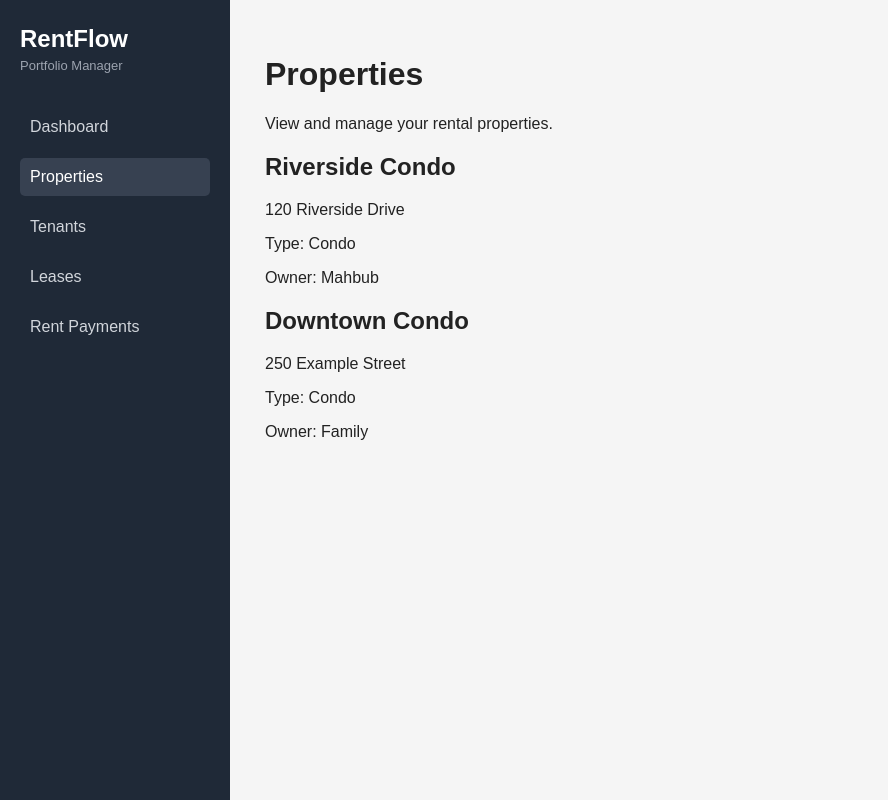
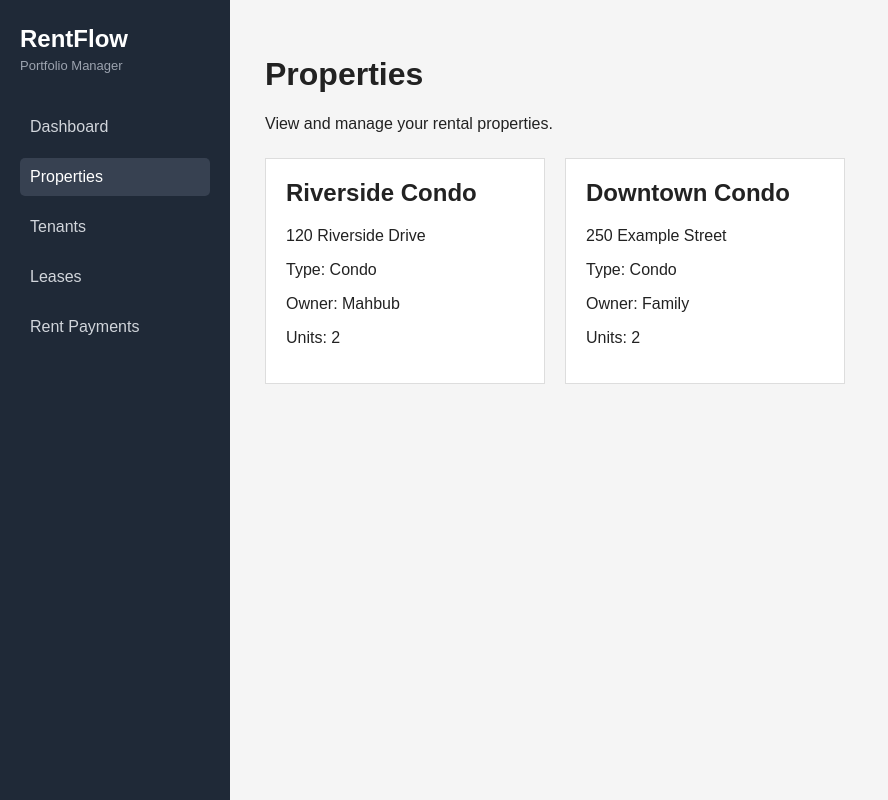
Before and after one commit to Mrc980/rental-portfolio-manager, a React (Vite) app in the folder frontend/: page /properties in a window 1280 px wide. Shown: the whole page, without its empty margins (0-888 px from the left). Built offline with nearby package versions, Linux system fonts and the light colour scheme.

Commit message:
add property cards

```diff
--- a/frontend/src/index.css
+++ b/frontend/src/index.css
@@ -102,3 +102,21 @@ td {
   padding: 10px;
   border-bottom: 1px solid #ddd;
 }
+
+.property-grid {
+  display: flex;
+  gap: 20px;
+  flex-wrap: wrap;
+  margin-top: 25px;
+}
+
+.property-card {
+  background: white;
+  border: 1px solid #ddd;
+  padding: 20px;
+  width: 280px;
+}
+
+.property-card h2 {
+  margin-top: 0;
+}
--- a/frontend/src/pages/Properties.tsx
+++ b/frontend/src/pages/Properties.tsx
@@ -6,13 +6,14 @@ function Properties() {
       <h1>Properties</h1>
       <p>View and manage your rental properties.</p>
 
-      <div>
+      <div className="property-grid">
         {properties.map((property) => (
-          <div key={property.id}>
+          <div className="property-card" key={property.id}>
             <h2>{property.name}</h2>
             <p>{property.address}</p>
             <p>Type: {property.propertyType}</p>
             <p>Owner: {property.ownerName}</p>
+            <p>Units: {property.units.length}</p>
           </div>
         ))}
       </div>
```
